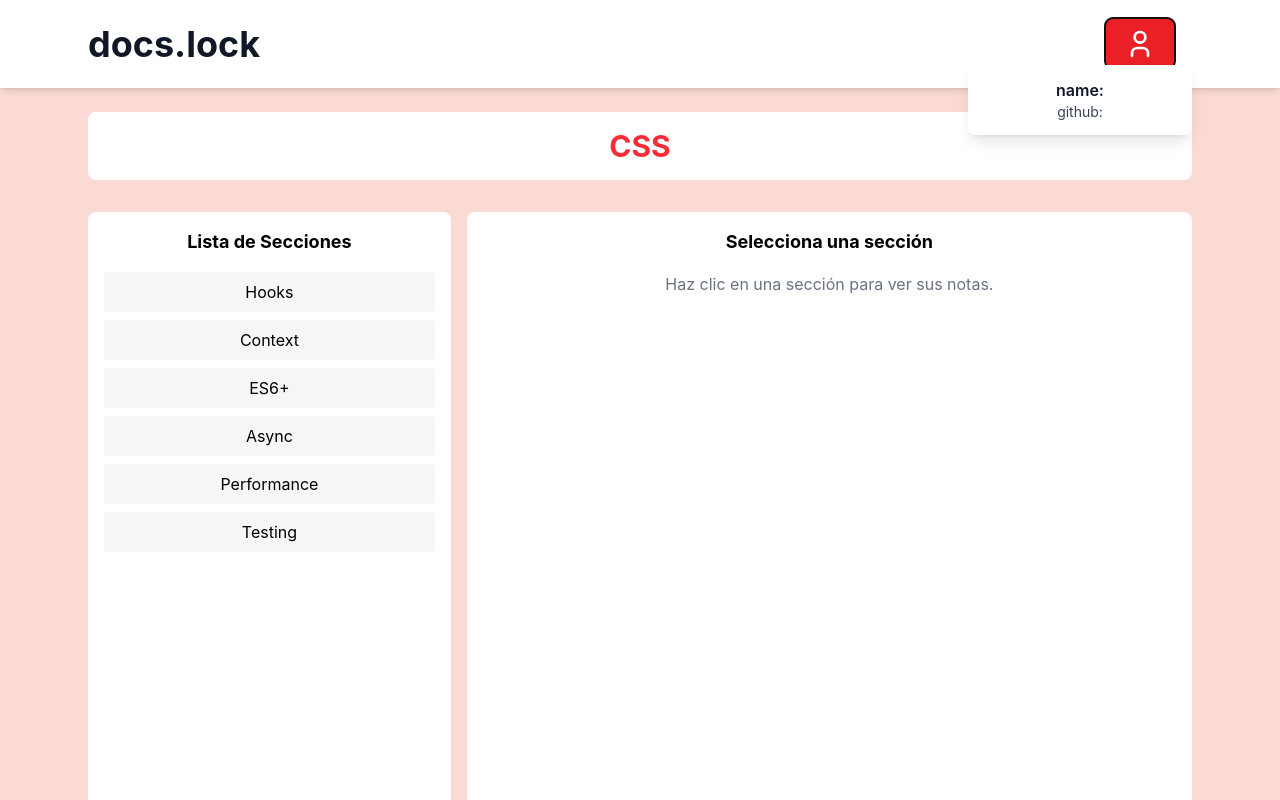
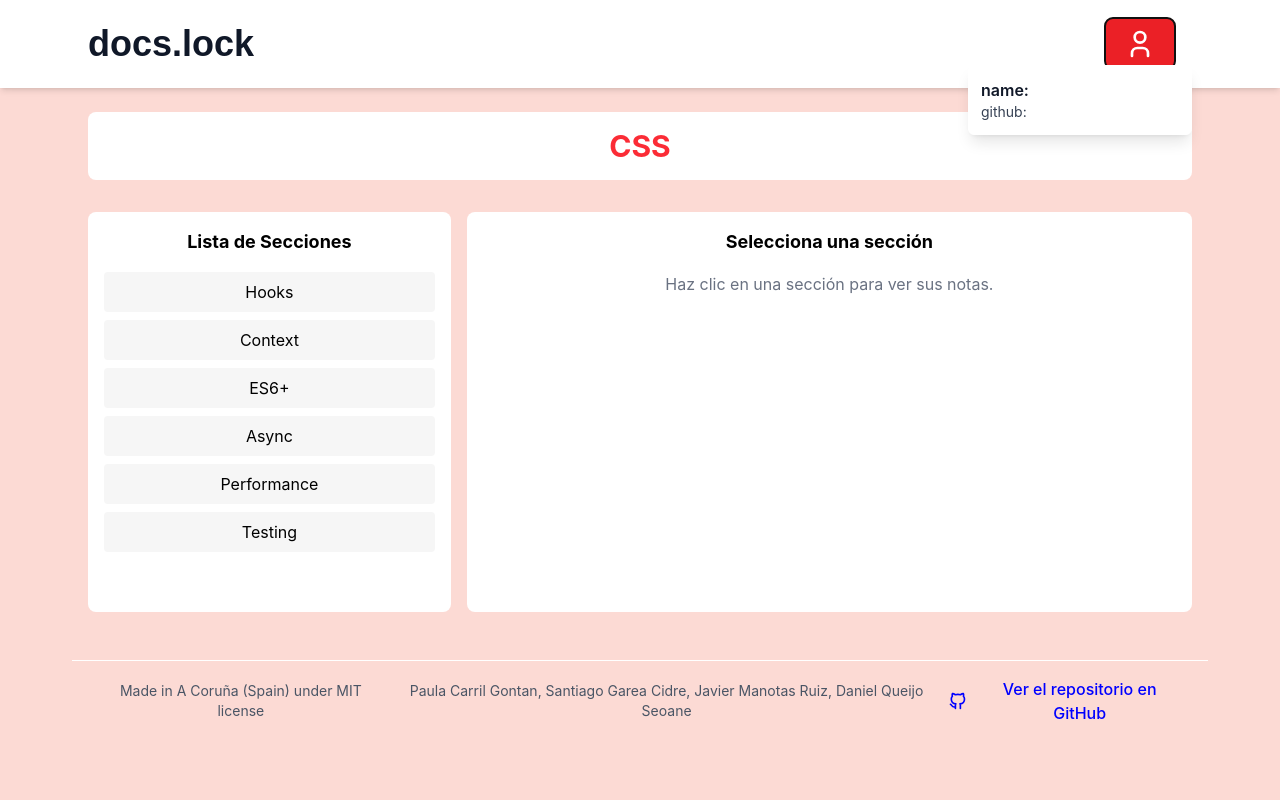
Before and after one commit to daniqss/docs-lock, a React (Vite) app in the folder client/: page /skills/CSS in a window 1280 px wide. Both pictures are taken after a click on the button 1155 px from the left and 43 px from the top of the page. Shown: the top 800 px of the page. Built offline with nearby package versions, Linux system fonts and the light colour scheme.

Commit message:
style: enhance component layouts and add custom font

```diff
--- a/client/src/components/Header.tsx
+++ b/client/src/components/Header.tsx
@@ -2,6 +2,8 @@ import { useState, useRef, useEffect, useContext } from "react";
 import ProfileIcon from "./icons/ProfileIcon";
 import { SessionContext, SessionContextType } from "../context/Session";
 import { Link } from "react-router-dom";
+// Add the font import in your CSS file or HTML file
+
 
 function Header() {
   const [isDropdownOpen, setDropdownOpen] = useState(false);
@@ -28,25 +30,36 @@ function Header() {
       {/* Logo y título */}
       <section className="flex flex-row space-x-2 items-center">
         <Link to="/">
-          <h1 className="text-2xl lg:text-4xl font-bold text-gray-900">
+        <h1 className="text-2xl lg:text-4xl font-bold text-gray-900 custom-font">
   docs.lock
 </h1>
+
         </Link>
       </section>
 
       {/* Sección del perfil */}
       <section className="flex flex-row space-x-4 relative">
-        <button onClick={() => setDropdownOpen(!isDropdownOpen)} className="relative">
+        <button
+  onClick={() => setDropdownOpen(!isDropdownOpen)}
+  className="relative focus:outline-none active:transform-none"
+>
   <ProfileIcon className="w-8 h-8 cursor-pointer" />
 </button>
 
-        {/* Dropdown */}
 {isDropdownOpen && (
-          <div ref={dropdownRef} className="absolute right-0 top-12 shadow-lg rounded-md p-3 w-56 border bg-white">
-            <p className="font-semibold text-gray-900">{"name: "} {user.name} {user.surname}</p>
-            <p className="text-sm text-gray-700">{"github: "} {user.github}</p>
+  <div
+    ref={dropdownRef}
+    className="absolute right-0 top-12 shadow-lg rounded-md p-3 w-56 border bg-white"
+  >
+    <p className="font-semibold text-gray-900 text-left">
+      {"name: "} {user.name} {user.surname}
+    </p>
+    <p className="text-sm text-gray-700 text-left">
+      {"github: "} {user.github}
+    </p>
   </div>
 )}
+
       </section>
     </header>
   );
--- a/client/src/components/NotesList.tsx
+++ b/client/src/components/NotesList.tsx
@@ -10,10 +10,10 @@ const SectionNotes: React.FC<SectionNotesProps> = ({ selectedSection }) => {
           ? `Notas de ${selectedSection.name}`
           : "Selecciona una sección"}
       </h2>
-      <div className="overflow-auto h-[85vh] space-y-2">
+      <div className="space-y-2 mx-20">
         {selectedSection ? (
           selectedSection.notes.map((note, index) => (
-            <div key={index} className="p-3 bg-primary rounded text-black">
+            <div key={index} className="p-3 bg-primary rounded text-black h-fit">
               {note}
             </div>
           ))
--- a/client/src/components/SectionList.tsx
+++ b/client/src/components/SectionList.tsx
@@ -19,7 +19,7 @@ export default function SectionList({
         <h2 className="text-lg text-black font-bold mb-4">Lista de Secciones</h2>
 
         {/* Lista de secciones */}
-        <ul className="overflow-auto h-[85vh] space-y-2 ">
+        <ul className="space-y-2 ">
           {sectionList.map((section) => (
             <li
               key={section.name}
--- a/client/src/components/SkillBox.tsx
+++ b/client/src/components/SkillBox.tsx
@@ -10,8 +10,9 @@ export default function SkillBox({ name }: SkillBoxProps) {
       to={`/skills/${name}`}
       className="w-full aspect-square flex items-center justify-center bg-primary border-gray-400 rounded-xl shadow-xl overflow-hidden"
     >
-     <h1 className="flex font-bold text-center px-4 text-[clamp(1rem,5vw,3rem)]">
-     {name}</h1>
+      <h1 className="flex font-bold text-center px-4 text-[clamp(0.8rem,4vw,2.5rem)] mx-2">
+        {name}
+      </h1>
     </Link>
   );
 }
--- a/client/src/index.css
+++ b/client/src/index.css
@@ -1,4 +1,5 @@
 @import "tailwindcss";
+@import url('https://fonts.googleapis.com/css2?family=Orbitron:wght@400;700&display=swap');
 
 :root {
   font-family: Inter, system-ui, Avenir, Helvetica, Arial, sans-serif;
@@ -81,6 +82,10 @@
   }
 }
 
+.custom-font {
+  font-family: "Orbitron", sans-serif;
+}
+
 
 a {
   font-weight: 500;
@@ -107,11 +112,6 @@ body {
   min-height: 100vh;
 }
 
-/* h1 {
-  font-size: 3.2em;
-  line-height: 1.1;
-} */
-
 button {
   border-radius: 8px;
   border: 1px solid transparent;
--- a/client/src/pages/HomePage.css
+++ b/client/src/pages/HomePage.css
@@ -5,45 +5,3 @@
   padding: 2rem;
   text-align: center;
 }
-
-.logo {
-  height: 6em;
-  padding: 1.5em;
-  will-change: filter;
-  transition: filter 300ms;
-}
-.logo:hover {
-  filter: drop-shadow(0 0 2em red);
-}
-.logo.react:hover {
-  filter: drop-shadow(0 0 2em #61dafbaa);
-}
-
-@keyframes logo-spin {
-  from {
-    transform: rotate(0deg);
-  }
-  to {
-    transform: rotate(360deg);
-  }
-}
-
-@media (prefers-reduced-motion: no-preference) {
-  a:nth-of-type(2) .logo {
-    animation: logo-spin infinite 20s linear;
-  }
-}
-
-.card {
-  padding: 2em;
-}
-
-.read-the-docs {
-  color: #888;
-}
-
-.container {
-  display: flex;
-  flex-wrap: wrap;
-  justify-content: center;
-}
--- a/client/src/pages/SkillPage.tsx
+++ b/client/src/pages/SkillPage.tsx
@@ -29,11 +29,10 @@ function SkillPage() {
         {skill}
       </h1>
 
-
         {/* main container */}
         <section className="flex flex-1 gap-4">
           {/* left column */}
-          <section className="w-1/3 bg-white p-4 rounded-lg items-center">
+          <section className="w-1/3 bg-white p-4 rounded-lg items-center min-h-100 overflow-y-auto">
             <SectionList
               sectionList={sections}
               handleClick={(section) => {
@@ -43,7 +42,7 @@ function SkillPage() {
           </section>
 
           {/* right column */}
-          <section className="w-2/3 bg-secondary p-4 rounded-lg items-center">
+          <section className="w-2/3 bg-secondary p-4 rounded-lg items-center min-h-100 overflow-y-auto">
             <SectionNotes selectedSection={selectedSection} />
           </section>
         </section>
```
Lines whose indentation alone changed are shown as unchanged.
